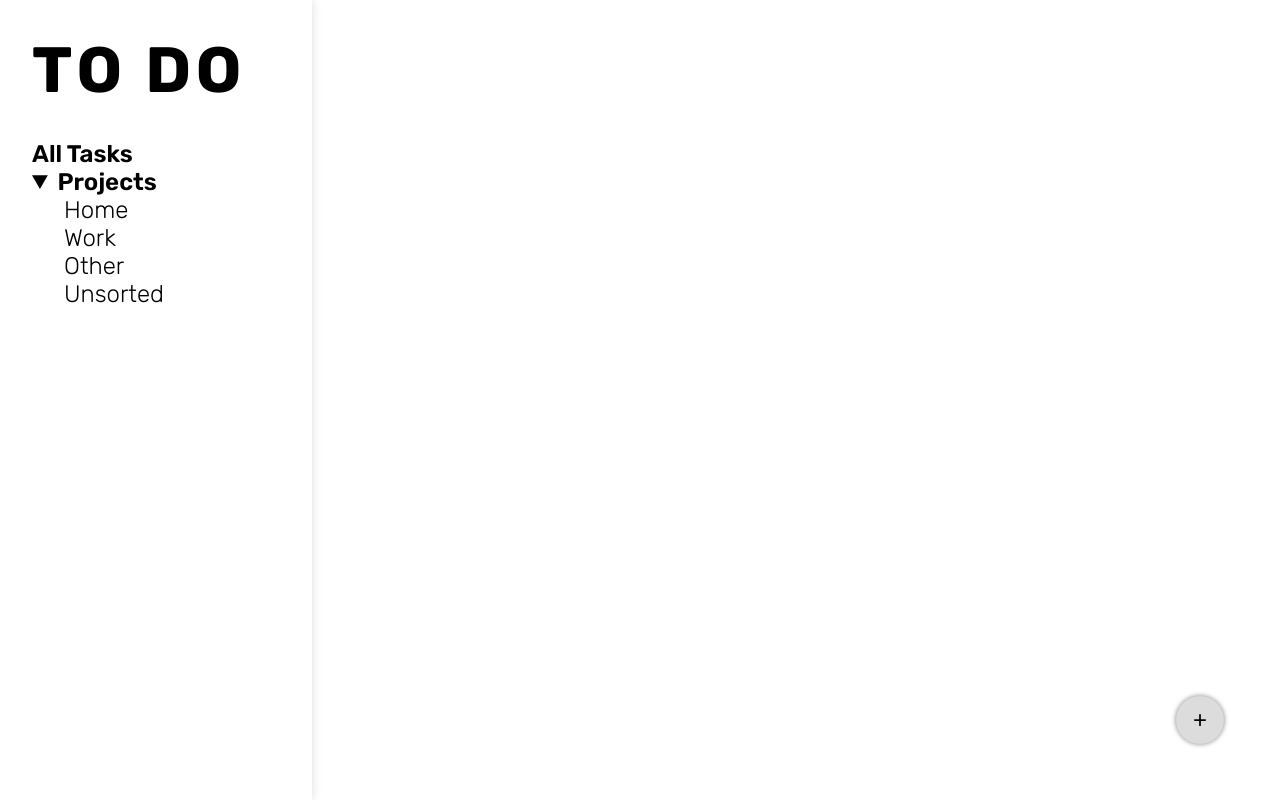
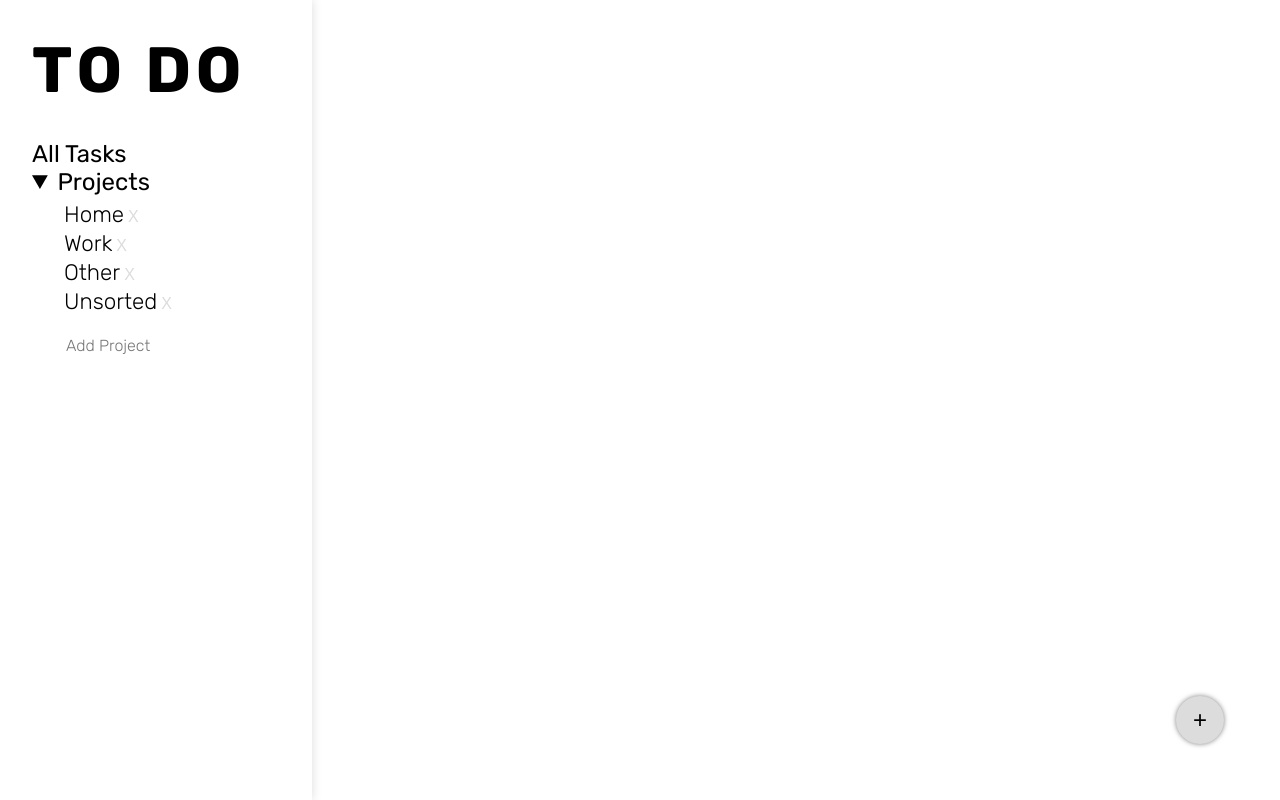
Before and after one commit to koeebeth/odin-to-do-list, a website built with webpack: page dist/index.html in a window 1280 px wide. Both pictures are taken after a click on the heading "Projects". Built offline with nearby package versions, Linux system fonts and the light colour scheme.

Commit message:
Added project deletion

```diff
--- a/package.json
+++ b/package.json
@@ -6,6 +6,7 @@
   "private": true,
   "scripts": {
     "test": "echo \"Error: no test specified\" && exit 1",
+    "start": "webpack serve --open",
     "build": "webpack --config webpack.config.js"
   },
   "author": "",
@@ -17,6 +18,7 @@
   "devDependencies": {
     "css-loader": "^6.8.1",
     "style-loader": "^3.3.3",
-    "webpack-cli": "^5.1.4"
+    "webpack-cli": "^5.1.4",
+    "webpack-dev-server": "^4.15.1"
   }
 }
--- a/src/index.js
+++ b/src/index.js
@@ -1,7 +1,7 @@
 import * as storage from './modules/storage.js';
 import * as taskMod from './modules/taskmodule.js';
 import * as DOMHelpers from './modules/helpers.js';
-import './style.css'
+import './style.css';
 
 
 const DOMManipulator = (function(){
@@ -34,21 +34,53 @@ const DOMManipulator = (function(){
 
         //Display projects
         const projectsList = document.querySelector('ul.projects');
+        const projectOptions = document.querySelector('select#project');
         const projectNames = storage.projectList.getProjectNames();
+
         for(const name of projectNames){
             const li = document.createElement('li');
+            li.dataset.projectName = name;
+
             const link = document.createElement('a');
-            link.dataset.projectName = name;
+
+            //Delete task button
+            const deleteBtn = document.createElement('button');
+            deleteBtn.classList.add('delete');
+            deleteBtn.addEventListener('click', (e) => {
+                const name = e.currentTarget.parentElement.dataset.projectName;
+                storage.projectList.deleteProject(name);
+                e.currentTarget.parentElement.remove();
+            })
+            deleteBtn.textContent = "X";
+
             link.textContent = name;
             link.addEventListener('click', (e) => {
-                const projectName = e.currentTarget.dataset.projectName;
+                const projectName = e.currentTarget.parentElement.dataset.projectName;
                 const tasks = DOMHelpers.sortByProject(projectName);
 
                 DOMHelpers.displayTasks(tasks);
             })
+
+            //Display selection options for projects
+            const option = document.createElement('option');
+            option.textContent = name;
+            option.value = name;
+
             li.appendChild(link);
+            li.appendChild(deleteBtn);
             projectsList.appendChild(li);
+            projectOptions.appendChild(option);
         }
+
+        //Add project form
+        const addProjectForm = document.getElementById('add-project-form');
+        addProjectForm.addEventListener('keyup', (e) => {
+            const name = e.currentTarget.value;
+            if(e.key === "Enter" && name !== ''){
+                console.log(e.currentTarget.value, name)
+                storage.projectList.addProject(name);
+            }
+        })
 
         //Display all tasks
         const allTasks = document.querySelector('a.all-tasks');
@@ -65,5 +97,3 @@ window.onload = () => {
     DOMManipulator.displayAllTasks();
     DOMManipulator.setPage();
 };
-
-let task1 = taskMod.newTask('laundry', 'tomorrow', null, "no details", "no projects", false)
--- a/src/modules/storage.js
+++ b/src/modules/storage.js
@@ -88,7 +88,17 @@ const projectList = {
     },
 
     addProject: function(name){
+        const projects = this.projects;
         projects.push(name);
+        this.updateStorage()
+    },
+
+    deleteProject: function(name) {
+        const projects = this.projects;
+        const index = projects.indexOf(name);
+        if (index !== (-1)){
+            projects.splice(index, 1);
+        }
         this.updateStorage()
     },
 
--- a/src/style.css
+++ b/src/style.css
@@ -48,13 +48,31 @@ div .navbar {
     box-shadow: 0px 0px 10px gainsboro;
 }
 
-.navbar{
-    font-weight: 600;
+h2 summary{
+    font-size: 1.5rem;
+    font-weight: 400;
+    margin-bottom: 5px;
 }
 
-ul.projects {
+.projects .delete {
+    color: gainsboro;
+}
+
+ul.projects, input[name="add-project"] {
     margin-left: 2rem;
+    font-size: 1.4rem;
     font-weight: 300;
+}
+
+input[name="add-project"] {
+    background-color: transparent;
+    width: 6rem;
+    font-family: 'Rubik', sans-serif;
+    border: none;
+    padding: 2px;
+    border-radius: 5px;
+    font-size: 1rem;
+    margin-top: 15px;
 }
 
 div.content {
@@ -154,13 +172,13 @@ button.add-task {
     border-radius: 100%;
     background-color: gainsboro;
     height: 3rem;
-    font-size: 1.5rem;
     aspect-ratio: 1;
     border: none;
     box-shadow: 0px 0px 5px rgba(0, 0, 0, .5);
     bottom: 7vh;
     right: 7vh;
     transition: ease-out 0.4s;
+    font-size: 1.5rem;
 }
 
 button.add-task:hover {
@@ -206,7 +224,7 @@ div.new-task form div {
     height: 100%;
 }
 
-div.new-task input {
+div.new-task input, div.new-task select {
     padding: 10px;
     margin: 5px 0px;
     border: 1px gainsboro solid;
--- a/webpack.config.js
+++ b/webpack.config.js
@@ -1,10 +1,14 @@
 const path = require('path');
 
 module.exports = {
+  mode: 'development',
   entry: './src/index.js',
   output: {
     filename: 'main.js',
     path: path.resolve(__dirname, 'dist'),
+  },
+  devServer: {
+    static: './dist',
   },
   module: {
     rules: [
```
Also changed, not shown: dist/index.html, dist/main.js, 1 other file.
